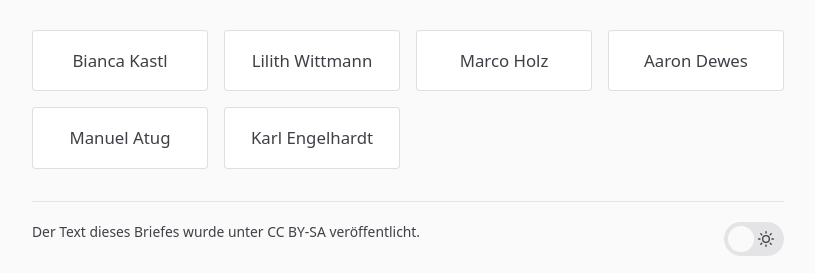
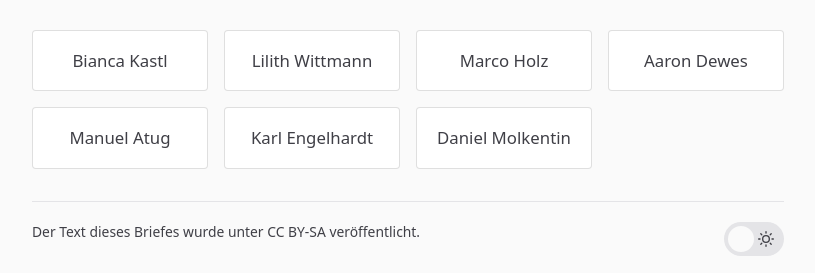
Before and after one commit to itrich/vsh-bleibt, a Jekyll site: the page built from OFFENERBRIEF.md, in a window 1280 px wide and 900 px high, scrolled down 3244 px. Shown: the part 624-897 px from the top of the window, without its empty margins (232-1047 px from the left). Built offline with Jekyll 4.4.1, drawn with Linux system fonts in a browser that asks for light colours.

Commit message:
Add signature: danimo

```diff
--- a/_data/signees.yml
+++ b/_data/signees.yml
@@ -4,3 +4,4 @@
 - name: Aaron Dewes
 - name: Manuel Atug
 - name: Karl Engelhardt
+- name: Daniel Molkentin
```
